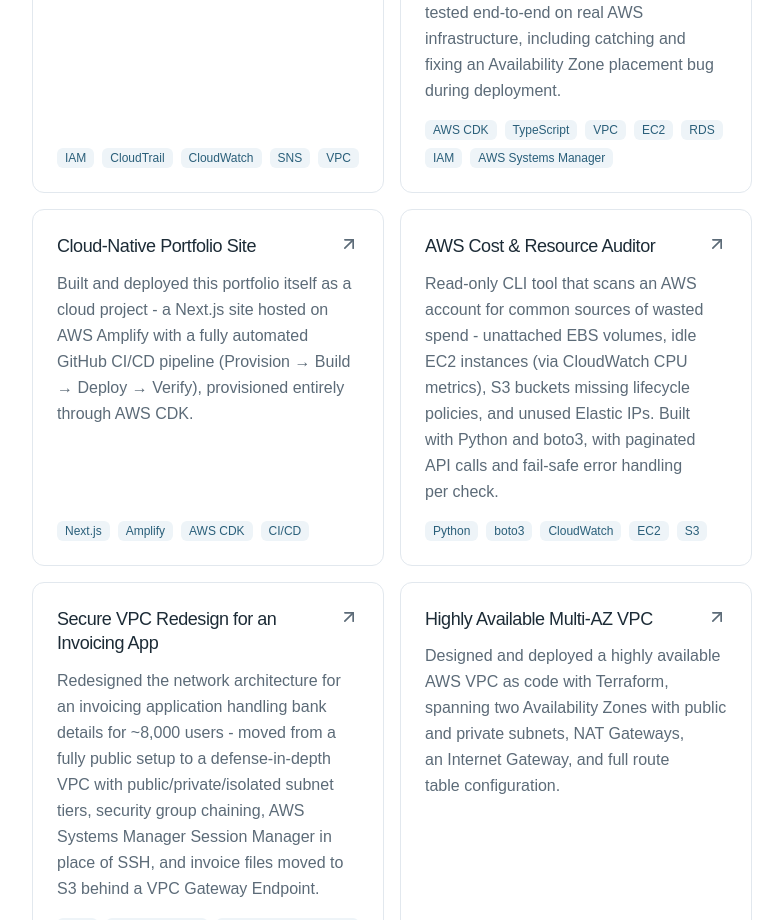
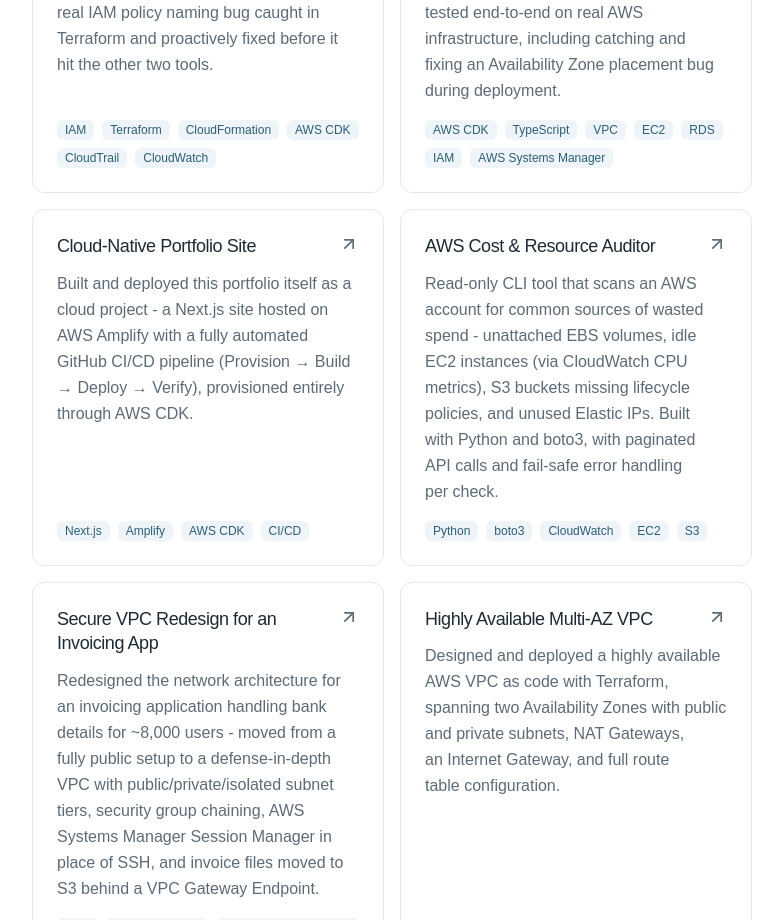
Before and after one commit to fatemehfeizipour/nextjs-portfolio-amplify, a Next.js app in the folder my-portfolio/: page / in a window 1280 px wide. Shown: the part 1340-2260 px from the top of the page, without its empty margins (248-1031 px from the left). Built offline with nearby package versions, Linux system fonts and the light colour scheme.

Commit message:
modify IAM description title

```diff
--- a/my-portfolio/app/page.tsx
+++ b/my-portfolio/app/page.tsx
@@ -59,8 +59,8 @@ const projects: Project[] = [
   {
   title: "AWS IAM Security Hardening for a Startup",
   description:
-    "Designed and implemented least-privilege IAM access controls for a fictional 10-person startup - five IAM groups with custom and managed policies, account-wide MFA enforcement, a strong password policy, and a fully secured root user with a verified CloudTrail → CloudWatch → SNS alerting pipeline on root logins. Includes architecture diagrams for a two-VPC dev/prod setup with an ALB-fronted private subnet.",
-  stack: ["IAM", "CloudTrail", "CloudWatch", "SNS", "VPC"],
+   "Designed and implemented least-privilege IAM access controls for a fictional 10-person startup - five IAM groups with custom and managed policies, account-wide MFA enforcement, a strong password policy, and a fully secured root user with a verified CloudTrail → CloudWatch → SNS alerting pipeline on root logins. Rebuilt the same structure three more times with Terraform, CloudFormation, and CDK, deployed live and compared side by side - including a real IAM policy naming bug caught in Terraform and proactively fixed before it hit the other two tools.",
+  stack: ["IAM", "Terraform", "CloudFormation", "AWS CDK", "CloudTrail", "CloudWatch"],
   link: "https://github.com/fatemehfeizipour/aws-iam-security-hardening",
 },
 
```
